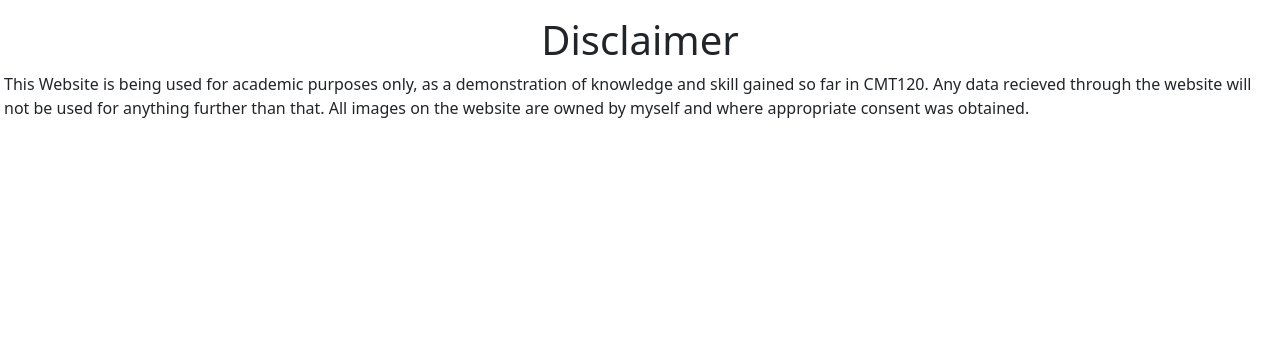
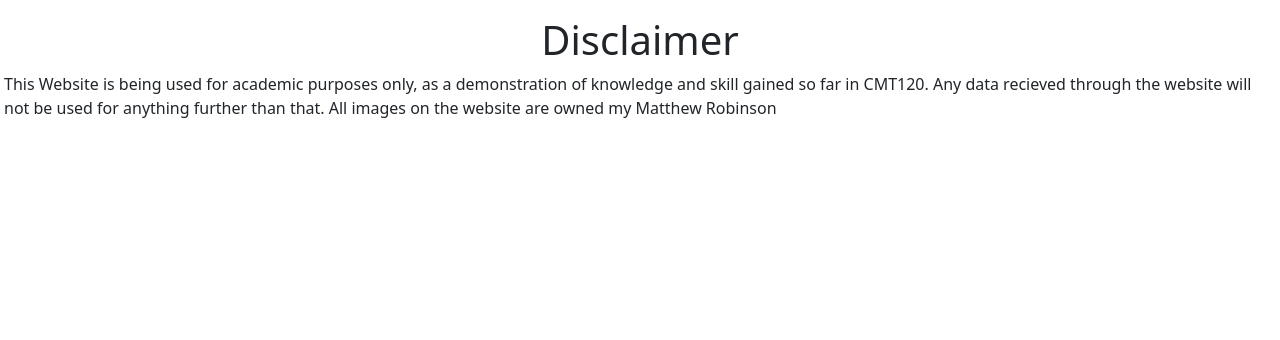
Before and after one commit to Matthew-Robinson-UK/Flask-Portfolio, a Flask app: page /disclaimer in a window 1280 px wide. Shown: the part 80-420 px from the top of the page. Run offline with Flask 2, Linux system fonts and the light colour scheme.

Commit message:
Updated disclaimer and coaching image

```diff
--- a/blog/templates/disclaimer.html
+++ b/blog/templates/disclaimer.html
@@ -1,5 +1,5 @@
 {% extends "layout.html" %}
 {% block content %}
 <h1>Disclaimer</h1>
-<p>This Website is being used for academic purposes only, as a demonstration of knowledge and skill gained so far in CMT120. Any data recieved through the website will not be used for anything further than that. All images on the website are owned by myself and where appropriate consent was obtained.</p>
+<p>This Website is being used for academic purposes only, as a demonstration of knowledge and skill gained so far in CMT120. Any data recieved through the website will not be used for anything further than that. All images on the website are owned my Matthew Robinson</p>
 {% endblock content %}
```
Also changed, not shown: blog/static/img/coaching.jpg.
